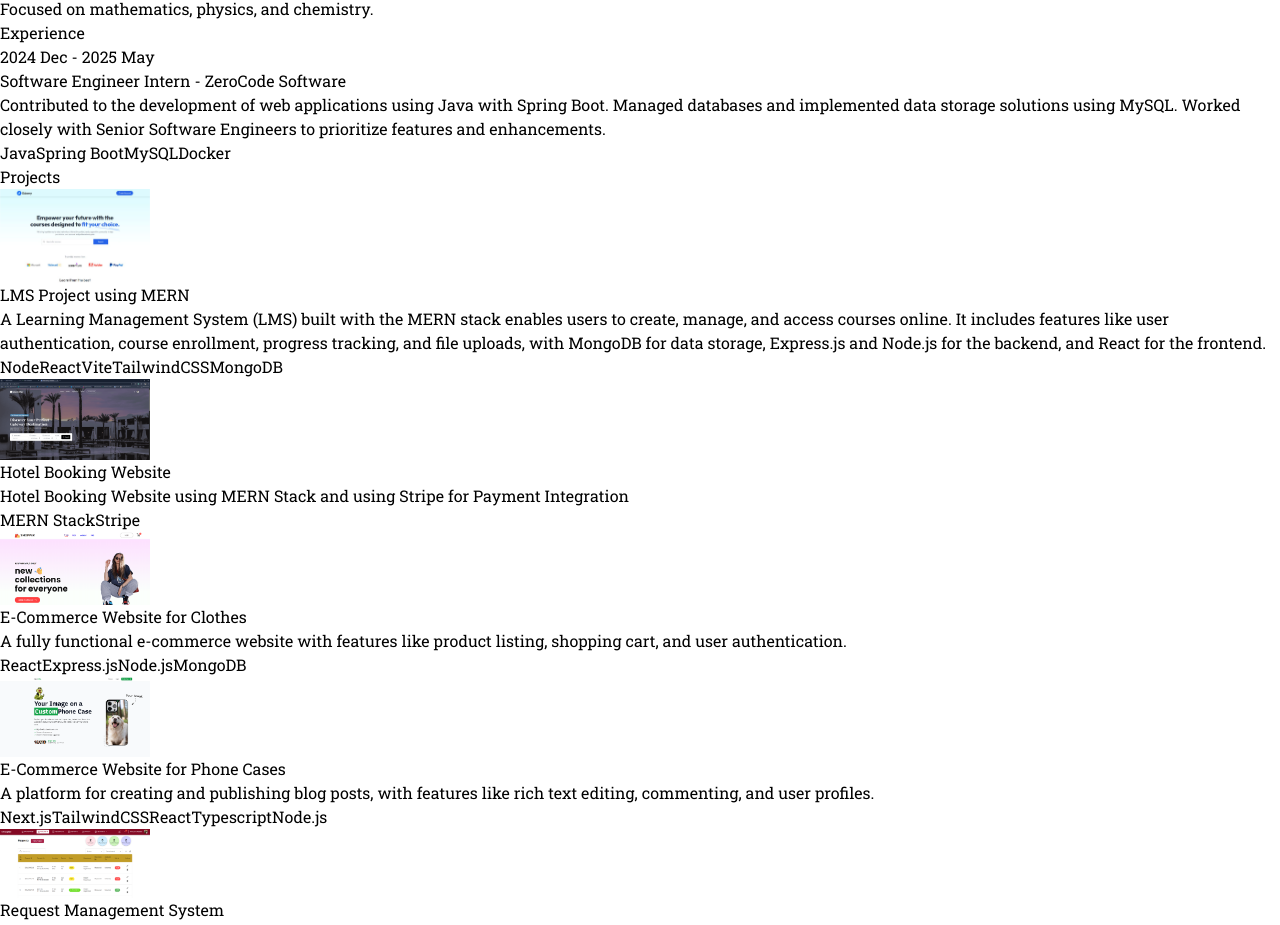
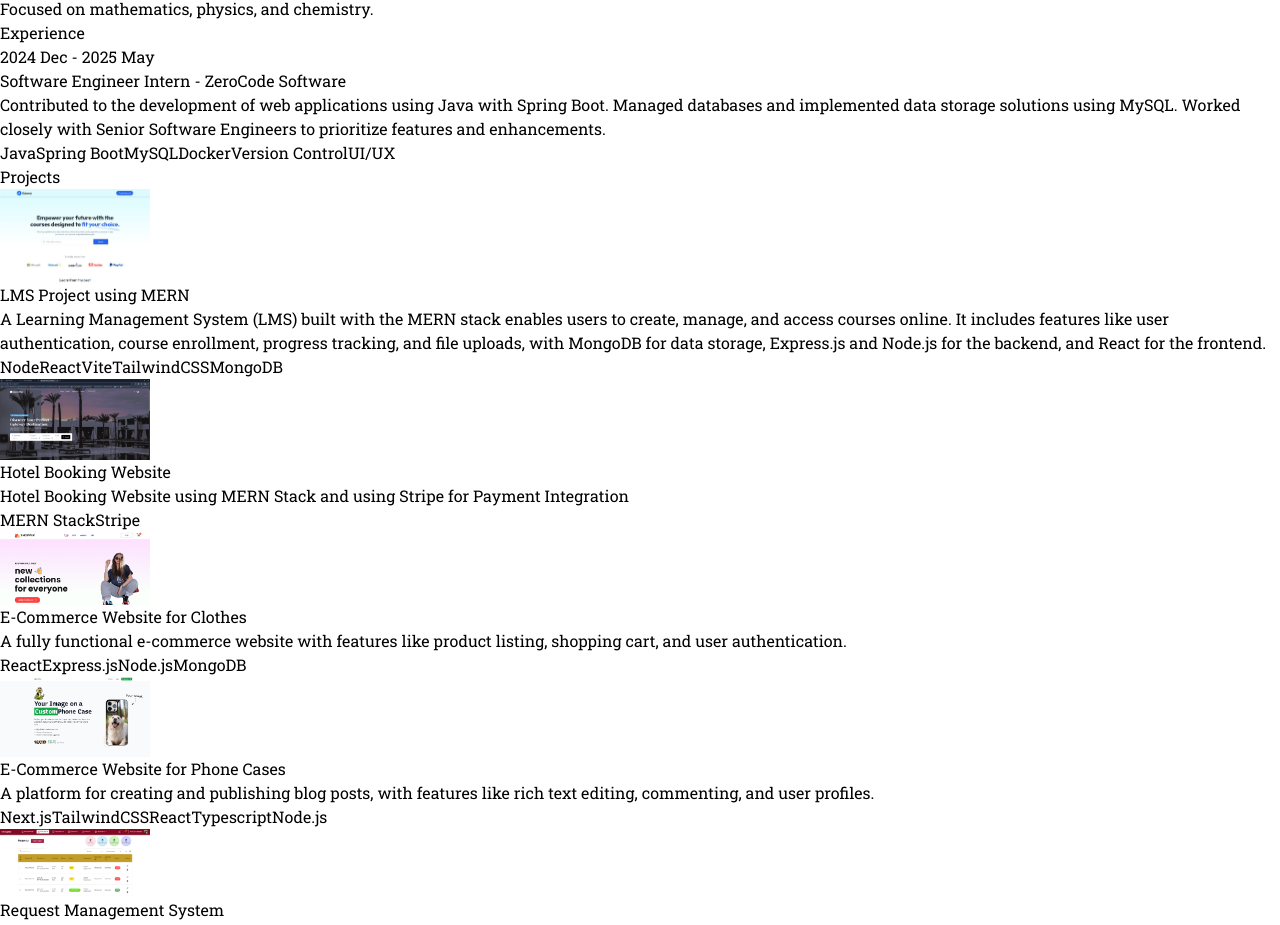
Before and after one commit to sohanfernando/my-portfolio, a React (Vite) app: page / in a window 1280 px wide. Shown: the part 1895-2820 px from the top of the page. Built offline with nearby package versions, Linux system fonts and the light colour scheme.

Commit message:
Updated Experience section again

```diff
--- a/src/constants/index.js
+++ b/src/constants/index.js
@@ -36,7 +36,7 @@
     role: "Software Engineer Intern",
     company: "ZeroCode Software",
     description: `Contributed to the development of web applications using Java with Spring Boot. Managed databases and implemented data storage solutions using MySQL. Worked closely with Senior Software Engineers to prioritize features and enhancements.`,
-    technologies: ["Java", "Spring Boot", "MySQL", "Docker"],
+    technologies: ["Java", "Spring Boot", "MySQL", "Docker", "Version Control", "UI/UX"],
   },
 ];
 
```
